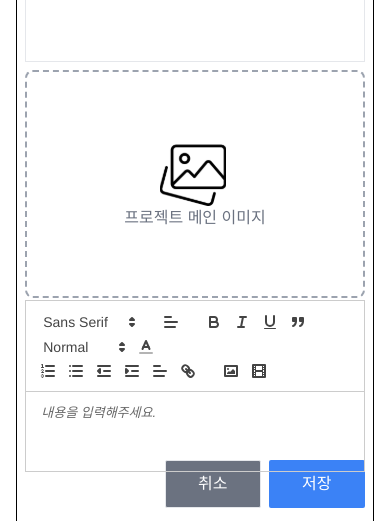
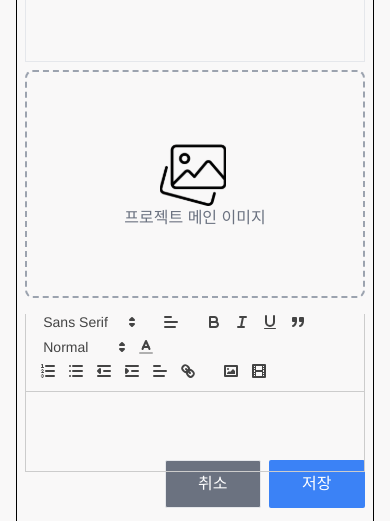
Before and after one commit to techeer-sv/graphy, a React (Vite) app in the folder frontend/: page /write in a window 390 px wide. Shown: the part 177-698 px from the top of the page. Built offline with nearby package versions, Linux system fonts and the light colour scheme.

Commit message:
design : 배경색 적용

```diff
--- a/frontend/src/components/QuillEditor.tsx
+++ b/frontend/src/components/QuillEditor.tsx
@@ -90,12 +90,11 @@ const QuillEditor = () => {
             QuillRef.current = element;
           }
         }}
-        className="h-20 font-ng sm:h-56"
+        className="h-20 font-ng sm:h-56 "
         value={contents}
         onChange={setContents}
         modules={modules}
         theme="snow"
-        placeholder="내용을 입력해주세요."
       />
     </>
   );
--- a/frontend/src/pages/WritingPage.tsx
+++ b/frontend/src/pages/WritingPage.tsx
@@ -52,7 +52,7 @@ const WritingPage = () => {
   };
 
   return (
-    <div className="mx-0 flex h-screen w-screen justify-center bg-white">
+    <div className="mx-0 flex h-screen w-screen justify-center bg-[#F9F8F8]">
       {/*젤 큰 박스*/}
       <div className="w-11/12 border border-black px-2 sm:flex sm:h-5/6 sm:flex-col">
         {/*서식 구역*/}
@@ -62,7 +62,7 @@ const WritingPage = () => {
             {/*제목 상자*/}
             <input
               autoFocus
-              className="focus:shadow-outline m-0 mb-2.5 h-49 w-full appearance-none rounded border bg-white px-3 font-ng leading-tight text-gray-700 shadow focus:outline-none"
+              className="focus:shadow-outline m-0 mb-2.5 h-49 w-full appearance-none rounded border bg-[#F9F8F8] px-3 font-ng leading-tight text-gray-700 shadow focus:outline-none"
               id="title"
               type="text"
               placeholder="제목을 입력해주세요."
@@ -71,7 +71,7 @@ const WritingPage = () => {
             />
             {/*한줄 소개 상자*/}
             <input
-              className="focus:shadow-outline m-0 mb-2.5 h-49 w-full appearance-none rounded border bg-white px-3 font-ng leading-tight text-gray-700 shadow focus:outline-none sm:h-49"
+              className="focus:shadow-outline m-0 mb-2.5 h-49 w-full appearance-none rounded border bg-[#F9F8F8] px-3 font-ng leading-tight text-gray-700 shadow focus:outline-none sm:h-49"
               id="tldr"
               type="text"
               placeholder="한 줄 소개를 입력해주세요."
@@ -79,10 +79,12 @@ const WritingPage = () => {
               onChange={handleTldrChange}
             />
             {/*사용 기술 상자*/}
-            <div className="h-110 border font-ng">사용기술 자리</div>
+            <div className="h-110 border bg-[#F9F8F8] font-ng">
+              사용기술 자리
+            </div>
           </div>
           {/*사진 드롭박스*/}
-          <div className=" w-full sm:w-284 sm:min-w-284">
+          <div className=" w-full bg-[#F9F8F8] sm:w-284 sm:min-w-284">
             <div
               className="relative mb-4 flex h-228 w-full cursor-pointer items-center justify-center rounded-lg border-2 border-dashed border-gray-400"
               onDrop={handleDrop}
@@ -118,7 +120,7 @@ const WritingPage = () => {
           </div>
         </div>
         {/*글쓰기 구역*/}
-        <div className=" mt-60 sm:mt-2">
+        <div className=" mt-60 sm:mt-2 ">
           <QuillEditor />
         </div>
         {/*버튼 구역*/}
```
